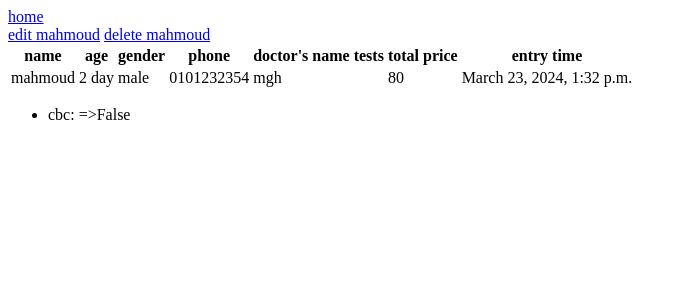
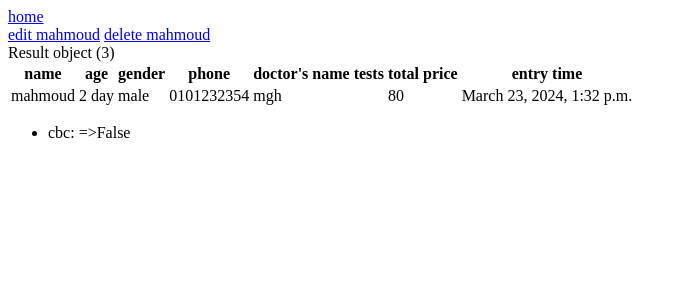
Before and after one commit to mahmoud15670/program, a Django app: page /patient/2 in a window 1280 px wide. Shown: the top 300 px of the page, without its empty margins (0-687 px from the left). Run offline with Django 4.2, Linux system fonts and the light colour scheme; data comes from the database, SQL or seed files in the repository.

Commit message:
Mar 24, 2024, 9:17 AM

```diff
--- a/mhlbia/homs/templates/homs/patient_detil.html
+++ b/mhlbia/homs/templates/homs/patient_detil.html
@@ -6,7 +6,9 @@
     <a href="{% url 'patient_edit' patient.id %}">edit {{patient}}</a>
     <a href="{% url 'patient_delete' patient.id %}">delete {{patient}}</a>
 </div>
-
+{% for test in patient.result_set.all %}
+    {{test}}
+{% endfor %}
 <table>
     <thead>
         <th>name</th>
@@ -28,8 +30,6 @@
             <td>
                 {% for test in patient.test.all %}
                 {{test.test.name}}
-                <a href="{% url 'result' %}"></a>
-
                 {% endfor %}
 
             </td>
```
